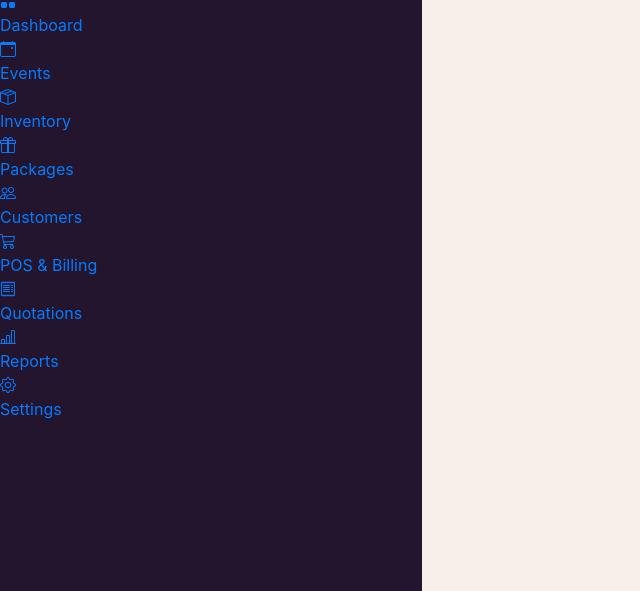
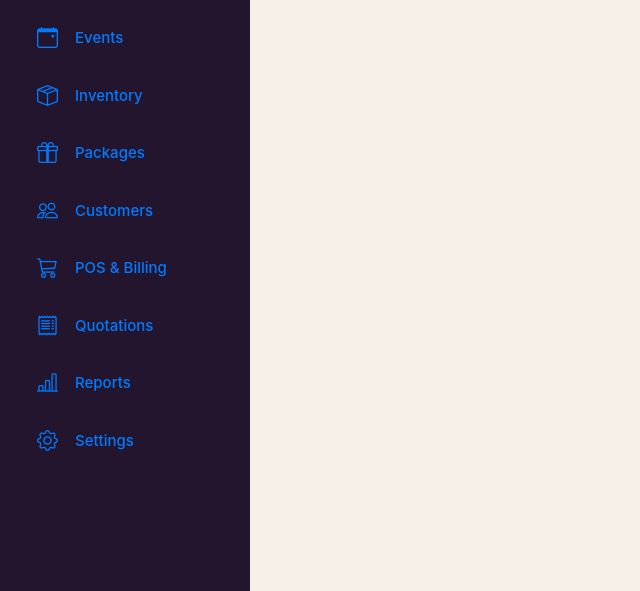
Before and after one commit to oshadi11/Decora-POS-System, a plain HTML site: page index.html in a window 1280 px wide. Shown: the part 209-800 px from the top of the page, without its empty margins (0-640 px from the left). Drawn offline with nearby package versions, Linux system fonts and the light colour scheme.

Commit message:
style: add menu item styles

```diff
--- a/css/style.css
+++ b/css/style.css
@@ -4,7 +4,7 @@
 }
 .main-container {
     display: grid;
-    grid-template-columns: 33% 1fr;
+    grid-template-columns: 250px 1fr;
     min-height: 100vh;
 }
 
@@ -30,6 +30,48 @@
     font-size: 36px;
 }
 
+.sidebar-menu{
+    display: flex;
+    flex-direction: column;
+    align-items: stretch;
+    margin-top: 15px;
+
+}
+.menu-item {
+    display: flex;
+    align-items: center;
+    justify-content: flex-start;
+    width: 220px;
+    gap: 15px;
+    padding: 13px 35px;
+    box-sizing: border-box;
+    border-radius: 30px;
+
+}
+
+.menu-item-icon {
+    width: 25px;
+    display: flex;
+    justify-content: center;
+    align-items: center;
+
+    font-size: 21px;
+}
+
+.menu-item-text {
+    font-size: 15px;
+    font-weight: 500;
+}
+
+.menu-item:hover {
+    background-color: #49334F;
+    color: #C6A66B;
+    transform: translateX(4px);
+    transition: 0.5s;
+}
+
+
+
 @font-face {
     font-family: "logoFont";
     src: url(../font/Runethia.otf);
```
